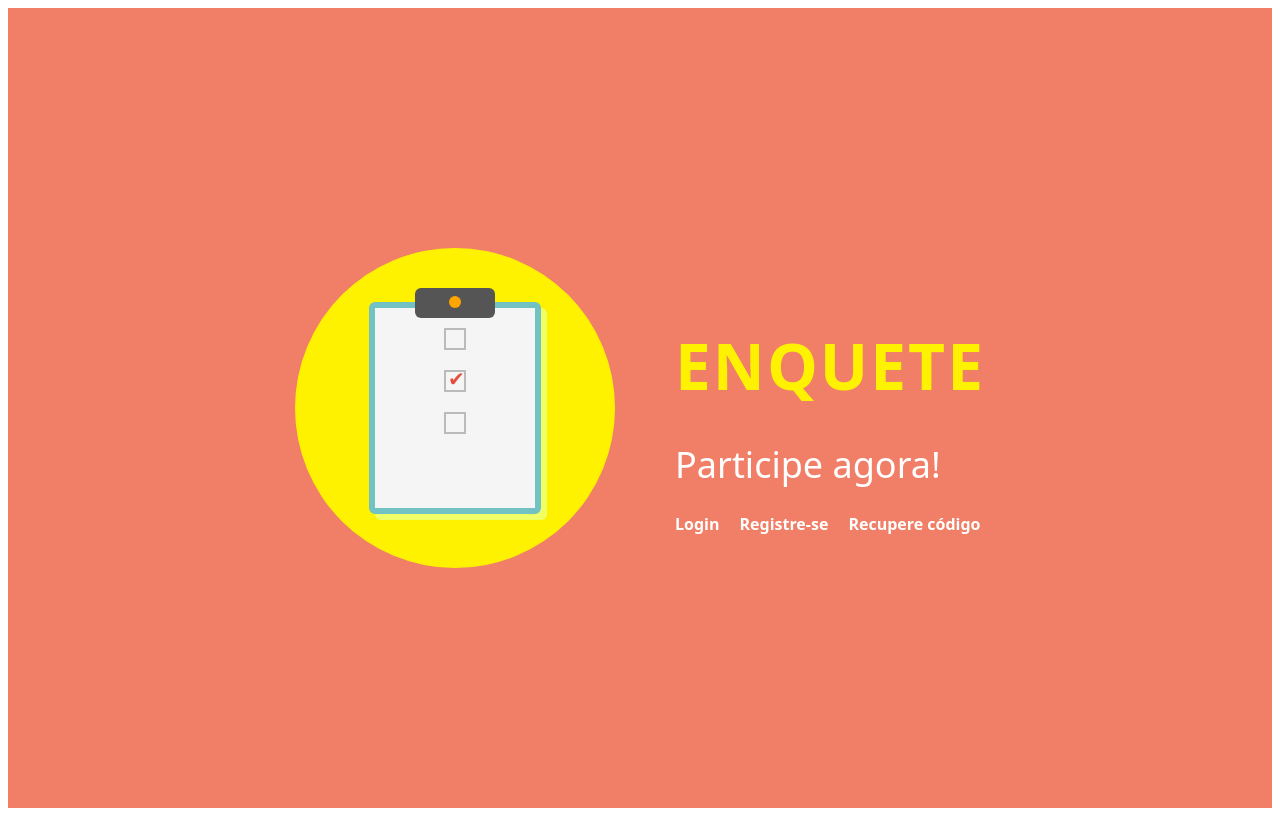
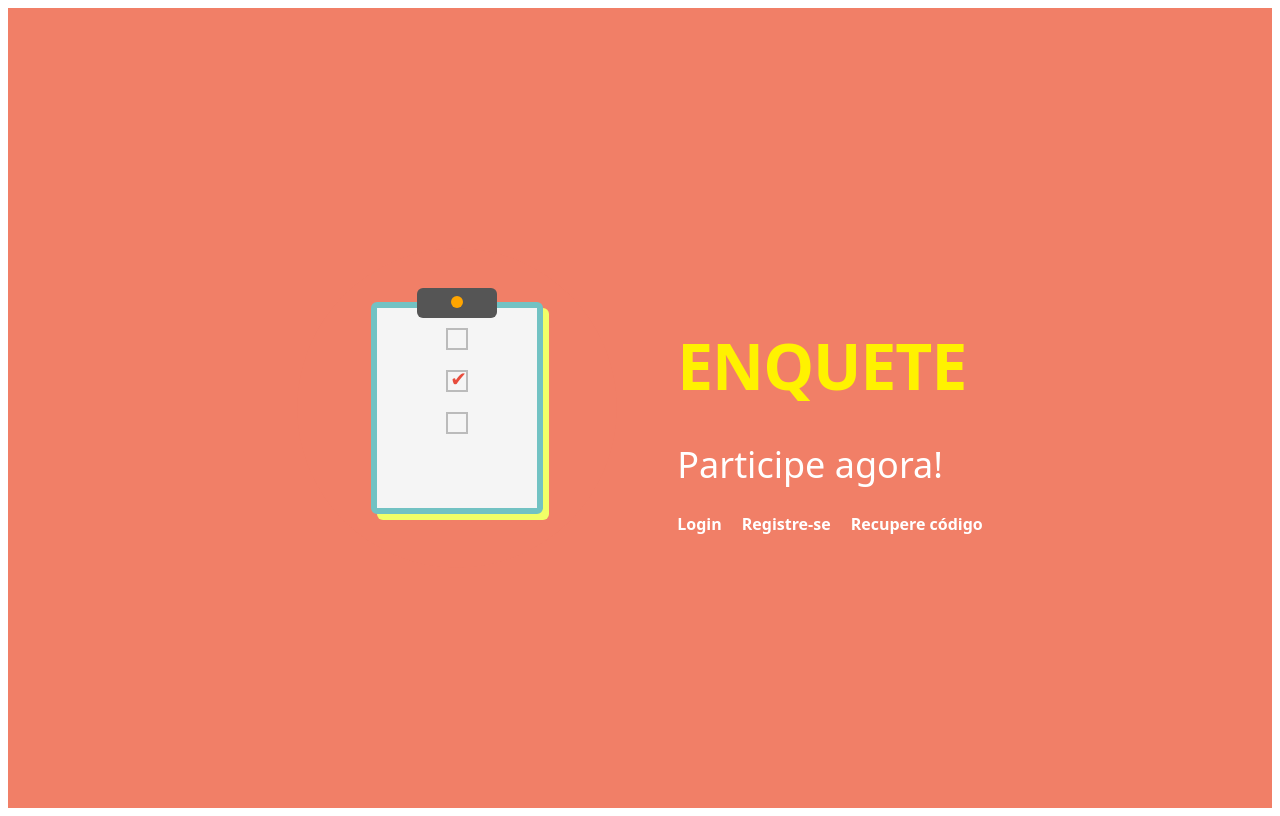
Before and after one commit to gauss-infinito/survey-app, a Next.js app in the folder frontend/: page / in a window 1280 px wide. Built offline with nearby package versions, Linux system fonts and the light colour scheme.

Commit message:
Update page.module.css

```diff
--- a/frontend/app/page.module.css
+++ b/frontend/app/page.module.css
@@ -20,7 +20,7 @@
 .circle {
   width: 320px;
   height: 320px;
-  background-color: #fff200;
+  background-color: #f17f67;
   border-radius: 50%;
   display: flex;
   align-items: center;
@@ -89,7 +89,7 @@
 .title {
   font-size: 64px;
   font-weight: 700;
-  letter-spacing: 2px;
+  letter-spacing: -1px;
   color: #fff200;
 }
 
```
